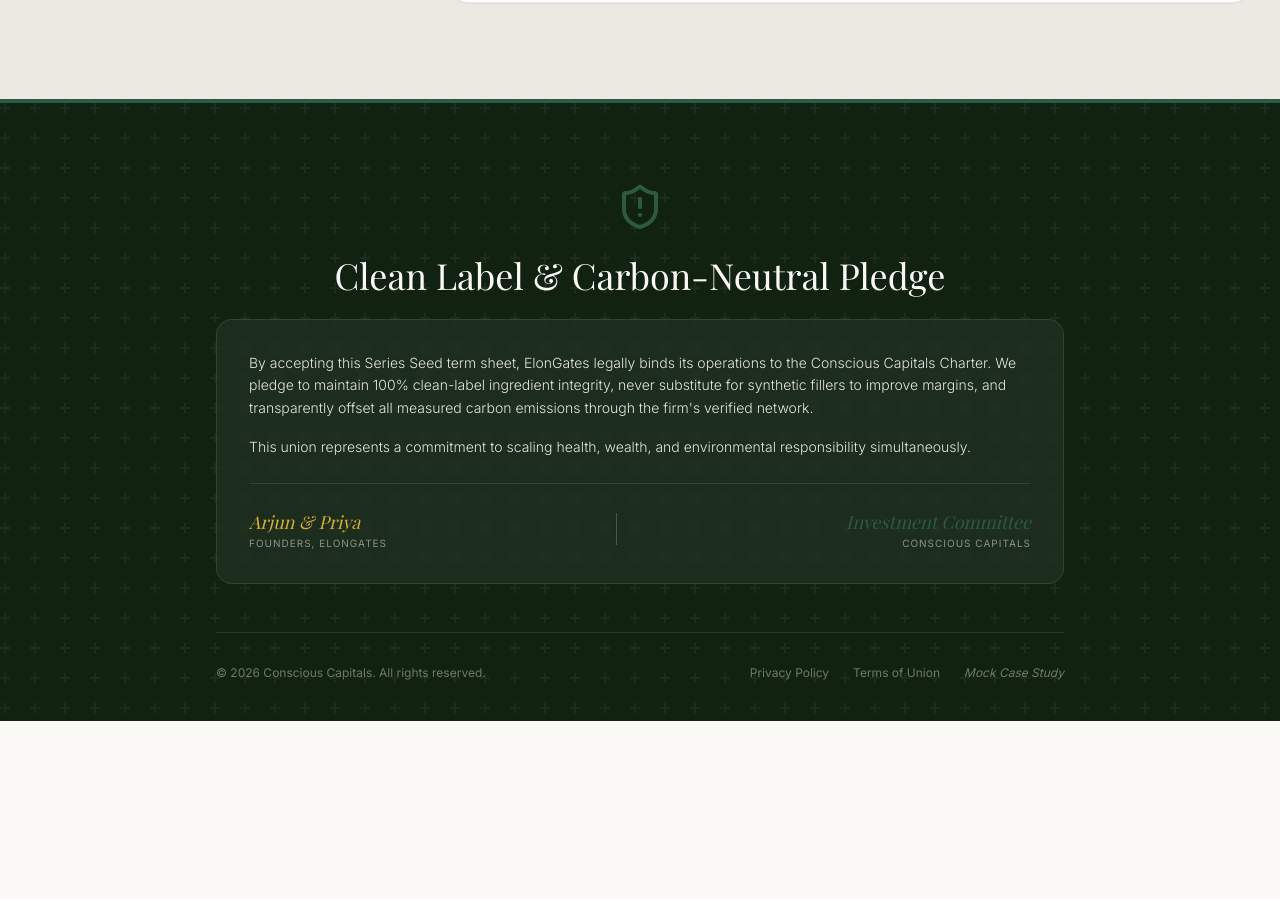
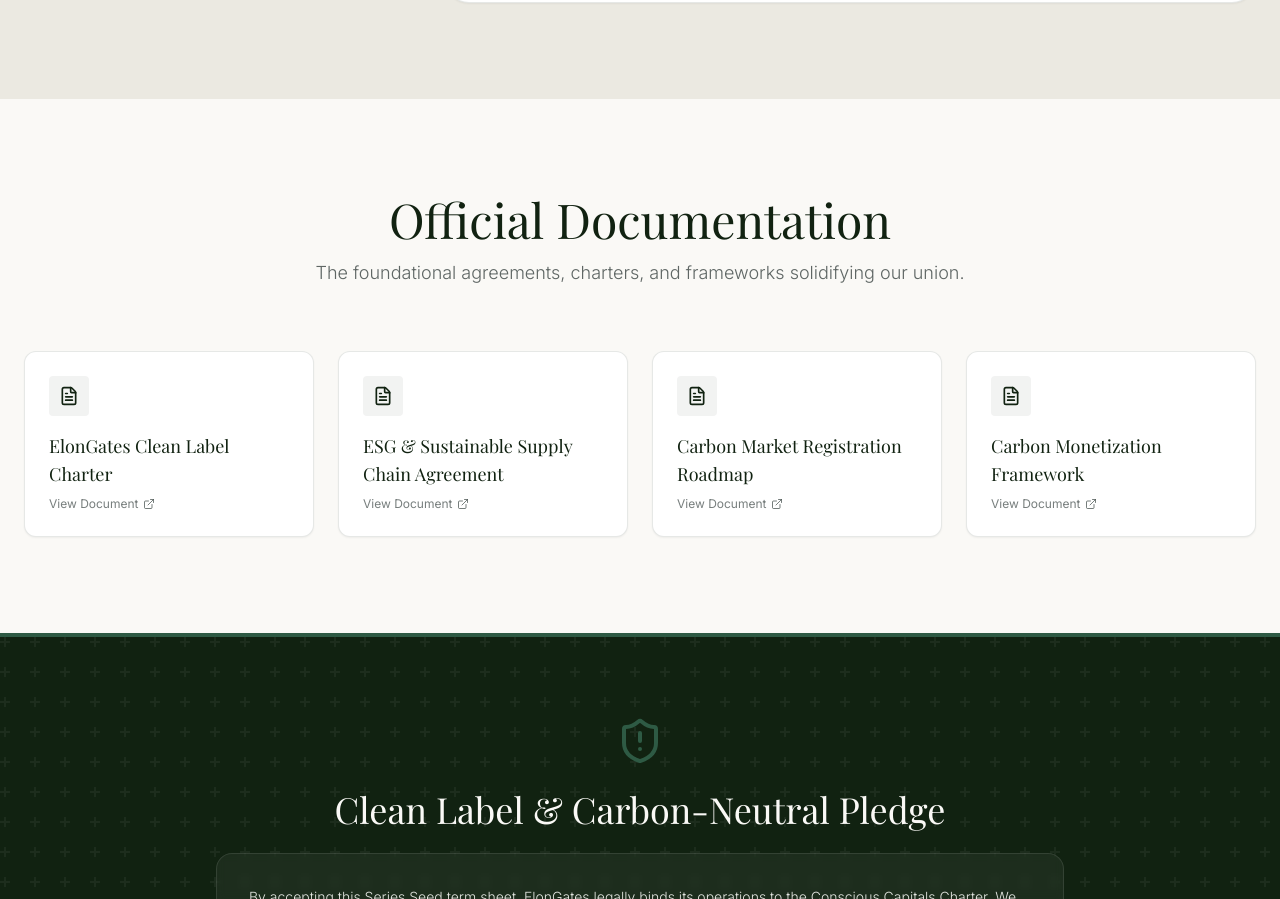
Before and after one commit to prostmitwein/ConsciousCapitals, a plain HTML site: page index.html in a window 1280 px wide. Shown: the part 3179-4078 px from the top of the page. Before the commit the page ends 3900 px from the top, so only its background shows below. Drawn offline with nearby package versions, Linux system fonts and the light colour scheme; a web font is replaced by a local one.

Commit message:
Update index.html

```diff
--- a/index.html
+++ b/index.html
@@ -421,6 +421,68 @@
     </section>
   </main>
 
+    <!-- SECTION 5: TERMS & DOCUMENTS GALLERY -->
+    <section id="terms" class="py-24 bg-cream relative">
+      <div class="max-w-7xl mx-auto px-6">
+        <div class="text-center max-w-3xl mx-auto mb-16 reveal">
+          <h2 class="font-serif text-4xl md:text-5xl text-forest mb-4">Official Documentation</h2>
+          <p class="text-lg text-charcoal/70 font-light">The foundational agreements, charters, and frameworks solidifying our union.</p>
+        </div>
+
+        <div class="grid grid-cols-1 md:grid-cols-2 lg:grid-cols-4 gap-6">
+
+          <!-- Doc 1 -->
+          <a href="https://docs.google.com/document/d/1_n-rjJpGls8xO_IaWYQBmJxxxmHFMzWdtO8d2MaNX3c/edit?usp=sharing" target="_blank" rel="noopener noreferrer" class="bg-white rounded-xl p-6 shadow-sm border border-forest/10 hover-lift reveal reveal-delay-1 group flex flex-col h-full">
+            <div class="w-10 h-10 rounded bg-forest/5 flex items-center justify-center text-forest mb-4 group-hover:bg-sage/10 group-hover:text-sage transition-colors">
+              <i data-lucide="file-text" class="w-5 h-5"></i>
+            </div>
+            <h4 class="font-serif text-lg text-forest mb-2 group-hover:text-sage transition-colors">ElonGates Clean Label Charter</h4>
+            <p class="text-xs text-charcoal/60 mt-auto flex items-center space-x-1">
+              <span>View Document</span>
+              <i data-lucide="external-link" class="w-3 h-3"></i>
+            </p>
+          </a>
+
+          <!-- Doc 2 -->
+          <a href="https://docs.google.com/document/d/1R_fVXyW-ywXFOYgCk0LQo43Qs849CWOn6Y8hnxgqXhY/edit?usp=sharing" target="_blank" rel="noopener noreferrer" class="bg-white rounded-xl p-6 shadow-sm border border-forest/10 hover-lift reveal reveal-delay-2 group flex flex-col h-full">
+            <div class="w-10 h-10 rounded bg-forest/5 flex items-center justify-center text-forest mb-4 group-hover:bg-sage/10 group-hover:text-sage transition-colors">
+              <i data-lucide="file-text" class="w-5 h-5"></i>
+            </div>
+            <h4 class="font-serif text-lg text-forest mb-2 group-hover:text-sage transition-colors">ESG & Sustainable Supply Chain Agreement</h4>
+            <p class="text-xs text-charcoal/60 mt-auto flex items-center space-x-1">
+              <span>View Document</span>
+              <i data-lucide="external-link" class="w-3 h-3"></i>
+            </p>
+          </a>
+
+          <!-- Doc 3 -->
+          <a href="https://docs.google.com/document/d/1k4WwnLdlBIlIMTPYVsUKJ-0x3LbhG2F23Rf9KpLWM2I/edit?usp=sharing" target="_blank" rel="noopener noreferrer" class="bg-white rounded-xl p-6 shadow-sm border border-forest/10 hover-lift reveal reveal-delay-3 group flex flex-col h-full">
+            <div class="w-10 h-10 rounded bg-forest/5 flex items-center justify-center text-forest mb-4 group-hover:bg-sage/10 group-hover:text-sage transition-colors">
+              <i data-lucide="file-text" class="w-5 h-5"></i>
+            </div>
+            <h4 class="font-serif text-lg text-forest mb-2 group-hover:text-sage transition-colors">Carbon Market Registration Roadmap</h4>
+            <p class="text-xs text-charcoal/60 mt-auto flex items-center space-x-1">
+              <span>View Document</span>
+              <i data-lucide="external-link" class="w-3 h-3"></i>
+            </p>
+          </a>
+
+          <!-- Doc 4 -->
+          <a href="https://docs.google.com/document/d/1QbM343_qCQrBLPY7X7afKOf-Nt3_1etyGdfiJzWU9X8/edit?usp=sharing" target="_blank" rel="noopener noreferrer" class="bg-white rounded-xl p-6 shadow-sm border border-forest/10 hover-lift reveal reveal-delay-4 group flex flex-col h-full">
+            <div class="w-10 h-10 rounded bg-forest/5 flex items-center justify-center text-forest mb-4 group-hover:bg-sage/10 group-hover:text-sage transition-colors">
+              <i data-lucide="file-text" class="w-5 h-5"></i>
+            </div>
+            <h4 class="font-serif text-lg text-forest mb-2 group-hover:text-sage transition-colors">Carbon Monetization Framework</h4>
+            <p class="text-xs text-charcoal/60 mt-auto flex items-center space-x-1">
+              <span>View Document</span>
+              <i data-lucide="external-link" class="w-3 h-3"></i>
+            </p>
+          </a>
+
+        </div>
+      </div>
+    </section>
+
   <!-- FOOTER & SIGN-OFF -->
   <footer id="charter" class="bg-forest text-cream pt-20 pb-10 border-t-4 border-sage relative overflow-hidden">
     <!-- Decorative texture -->
@@ -455,7 +517,7 @@
         <p class="mb-4 md:mb-0">© 2026 Conscious Capitals. All rights reserved.</p>
         <div class="flex space-x-6">
           <a href="#" class="hover:text-cream transition-colors">Privacy Policy</a>
-          <a href="#" class="hover:text-cream transition-colors">Terms of Union</a>
+          <a href="#terms" class="hover:text-cream transition-colors">Terms of Union</a>
           <p class="italic">Mock Case Study</p>
         </div>
       </div>
```
